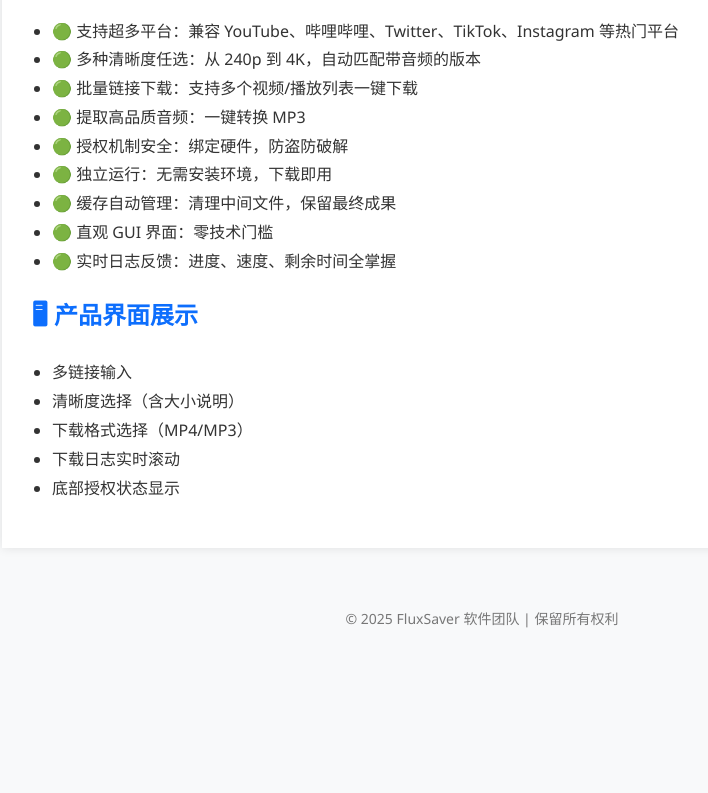
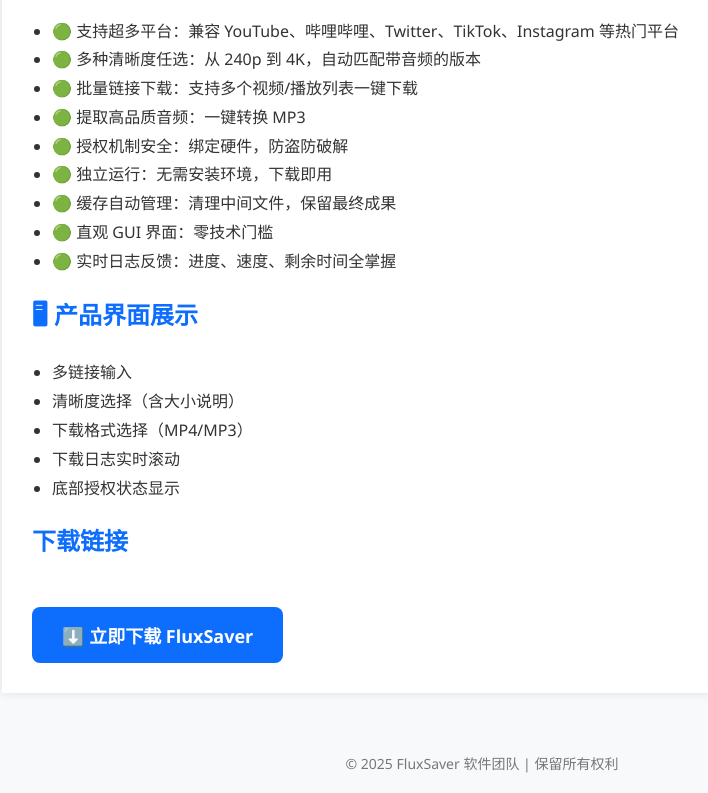
Before and after one commit to 9fav/fluxsaver, a plain HTML site: page index.html in a window 1280 px wide. Shown: the part 424-1217 px from the top of the page, without its empty margins (158-866 px from the left). Before the commit the page ends 1072 px from the top, so only its background shows below. Drawn offline with Linux system fonts and the light colour scheme.

Commit message:
Update index.html

```diff
--- a/index.html
+++ b/index.html
@@ -26,15 +26,14 @@
     .header-flex {
       display: flex;
       align-items: center;
-      justify-content: center; /* 居中整个组合，可根据需要调整为 flex-start */
-      gap: 20px; /* 图片和标题之间的间距 */
+      justify-content: center;
+      gap: 20px;
     }
 
     .header-flex img {
       height: 60px;
       border-radius: 8px;
     }
-
 
     main {
       max-width: 900px;
@@ -50,6 +49,22 @@
       line-height: 1.8;
       padding-left: 20px;
     }
+    .download-button {
+      display: inline-block;
+      margin-top: 30px;
+      padding: 15px 30px;
+      background-color: #0d6efd;
+      color: white;
+      text-decoration: none;
+      border-radius: 8px;
+      font-size: 18px;
+      font-weight: bold;
+      transition: background-color 0.3s ease;
+    }
+    .download-button:hover {
+      background-color: #0b5ed7;
+    }
+
     footer {
       text-align: center;
       font-size: 14px;
@@ -60,10 +75,10 @@
 </head>
 <body>
   <header>
- <div class="header-flex">
-    <img src="FluxSaver.jpg" alt="FluxSaver Logo" />
-    <h1>FluxSaver 全能在线视频下载助手</h1>
-  </div>
+    <div class="header-flex">
+      <img src="FluxSaver.jpg" alt="FluxSaver Logo" />
+      <h1>FluxSaver 全能在线视频下载助手</h1>
+    </div>
   </header>
   <main>
     <h2>🌟 软件简介</h2>
@@ -94,6 +109,11 @@
       <li>下载日志实时滚动</li>
       <li>底部授权状态显示</li>
     </ul>
+
+
+    <h2>下载链接</h2>
+    <a class="download-button" href="https://pan.baidu.com/s/1sQkcQQa4MSMktwHJyg4OEA?pwd=mph5" target="_blank">⬇️ 立即下载 FluxSaver</a>
+
   </main>
   <footer>
     &copy; 2025 FluxSaver 软件团队 | 保留所有权利
```
